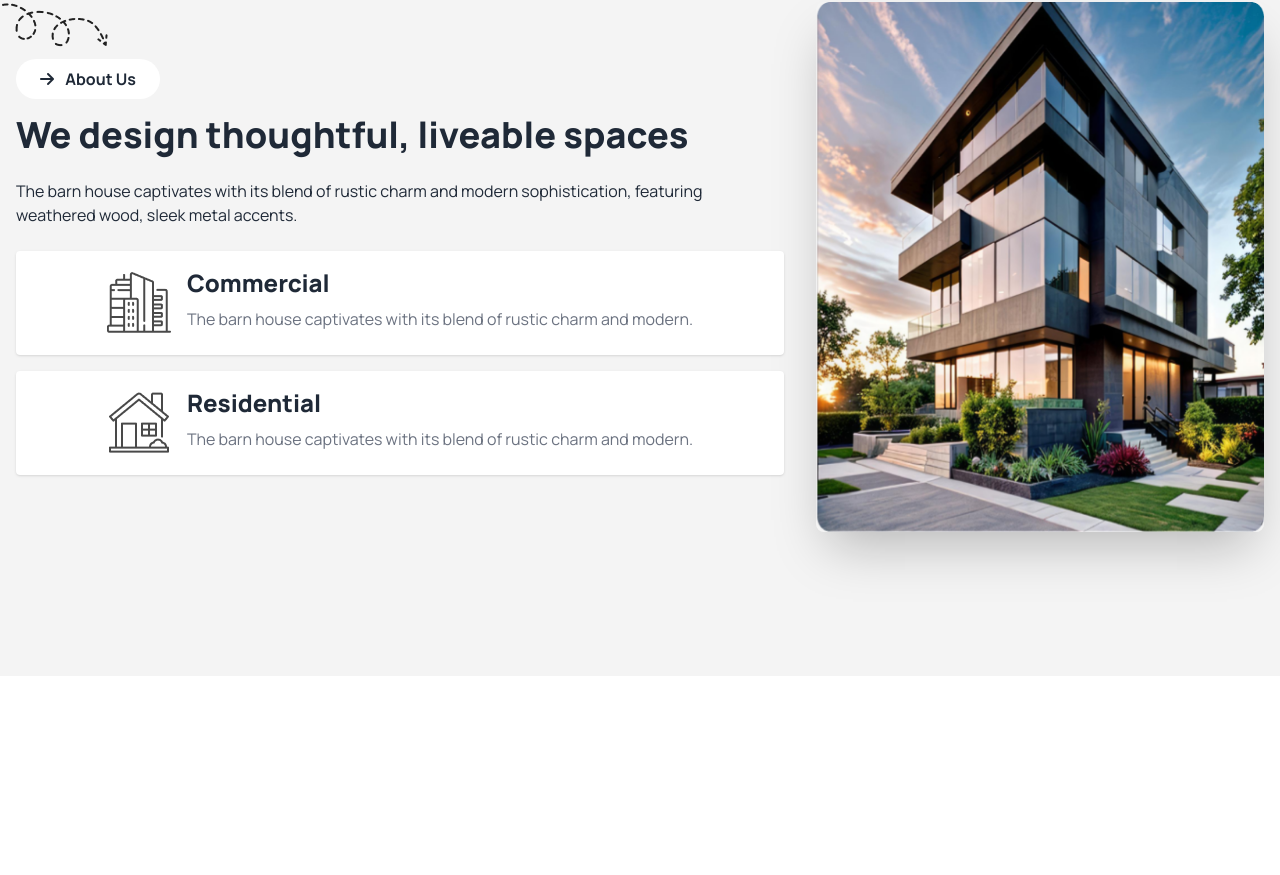
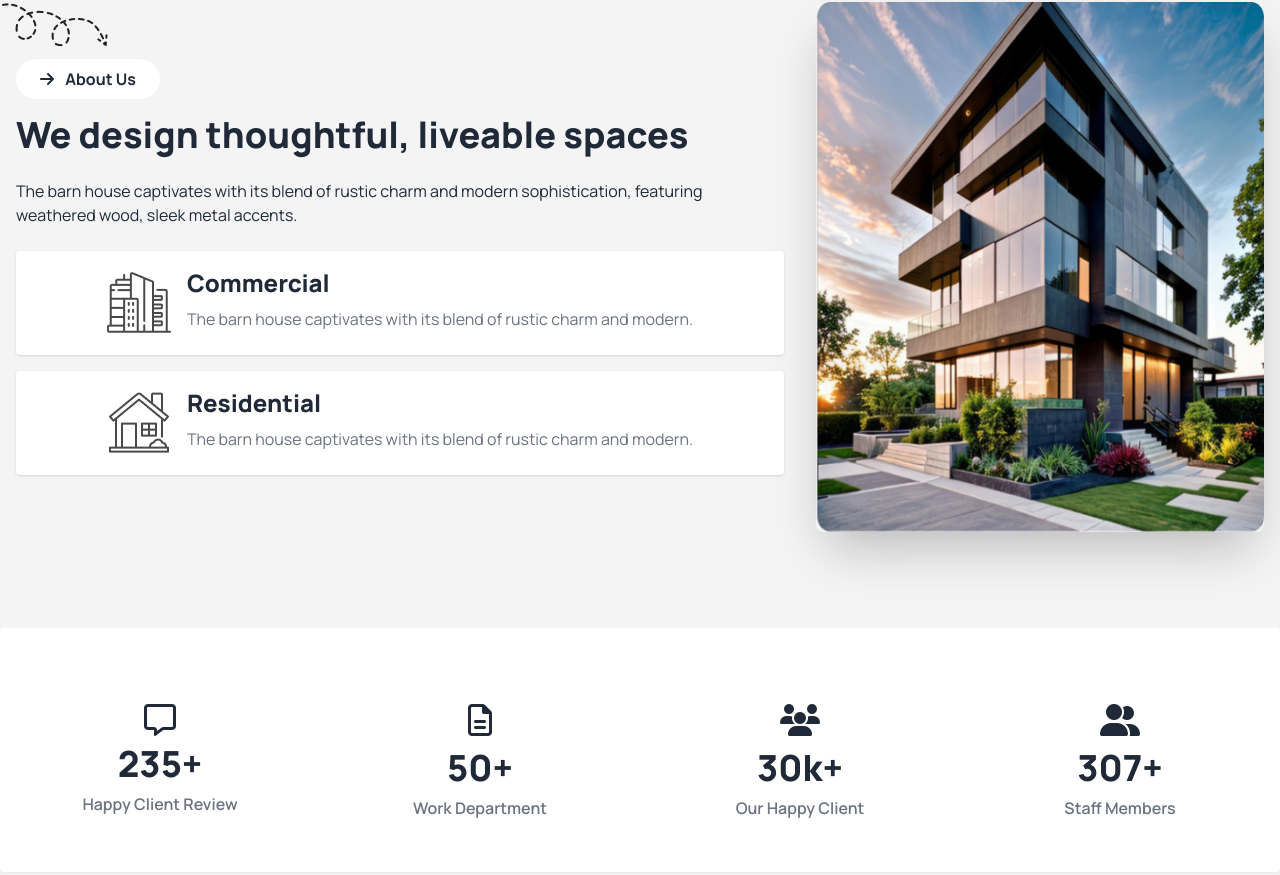
Before and after one commit to sajjadhossain0756/batch-10-assignment-3, a plain HTML site: page index.html in a window 1280 px wide. Shown: the part 951-1826 px from the top of the page. Before the commit the page ends 1627 px from the top, so only its background shows below. Drawn offline with nearby package versions, Linux system fonts and the light colour scheme.

Commit message:
overview section add

```diff
--- a/index.html
+++ b/index.html
@@ -117,7 +117,7 @@
      <!-- main section start here -->
      <main class="bg-color-three ">
         <!-- about-us section start here -->
-         <section class="about-us md:container md:mx-auto py-10 md:py-32">
+         <section class="about-us md:container md:mx-auto py-10 md:pt-32 md:pb-20">
             <div class="hero ">
                 <div class="hero-content flex-col-reverse lg:flex-row-reverse gap-8">
                   <img
@@ -168,8 +168,49 @@
               </div>
          </section>
         <!-- overview section start here -->
-         <section class="overview">
-
+         <section class="overview md:container md:mx-auto md:pb-20 pb-14">
+              <div class="bg-base-100 shadow-sm w-80 md:w-auto mx-auto rounded md:flex py-10 ">
+                <!-- card-1 -->
+                <div class="card w-64 mx-auto">
+                  <div class="mx-auto pt-10 pb-3">
+                    <i class="fa-regular fa-2xl fa-message"></i>
+                  </div>
+                  <div class="space-y-2 items-center text-center">
+                    <h2 class="text-4xl font-extrabold">235+</h2>
+                    <p class="pb-3 text-gray-500 font-semibold">Happy Client Review</p>
+                  </div>
+                </div>
+                <!-- card-2 -->
+                <div class="card w-64 mx-auto">
+                  <div class="mx-auto pt-10 pb-4">
+                    <i class="fa-regular fa-2xl fa-file-lines"></i>
+                  </div>
+                  <div class="space-y-2 items-center text-center">
+                    <h2 class="text-4xl font-extrabold">50+</h2>
+                    <p class="pb-3 text-gray-500 font-semibold">Work Department</p>
+                  </div>
+                </div>
+                <!-- card-3 -->
+                <div class="card w-64 mx-auto">
+                  <div class="mx-auto pt-10 pb-4">
+                    <i class="fa-solid fa-2xl fa-users"></i>
+                  </div>
+                  <div class="space-y-2 items-center text-center">
+                    <h2 class="text-4xl font-extrabold">30k+</h2>
+                    <p class="pb-3 text-gray-500 font-semibold">Our Happy Client</p>
+                  </div>
+                </div>
+                <!-- card-4 -->
+                <div class="card w-64 mx-auto">
+                  <div class="mx-auto pt-10 pb-4">
+                    <i class="fa-solid fa-2xl fa-user-group"></i>
+                  </div>
+                  <div class="space-y-2 items-center text-center">
+                    <h2 class="text-4xl font-extrabold">307+</h2>
+                    <p class="pb-3 text-gray-500 font-semibold">Staff Members</p>
+                  </div>
+                </div>
+              </div>
          </section>
         <!-- work-process section start here -->
          <section class="work-process">
```
